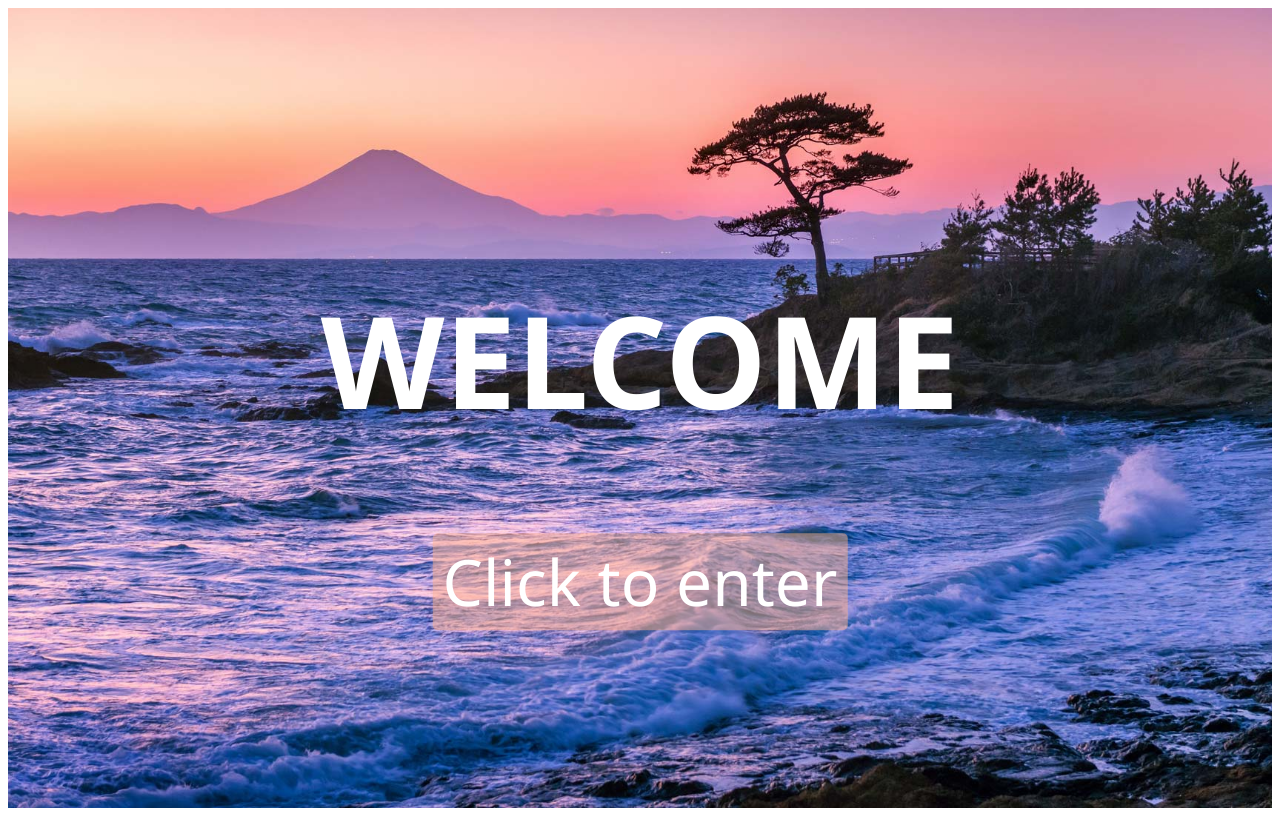
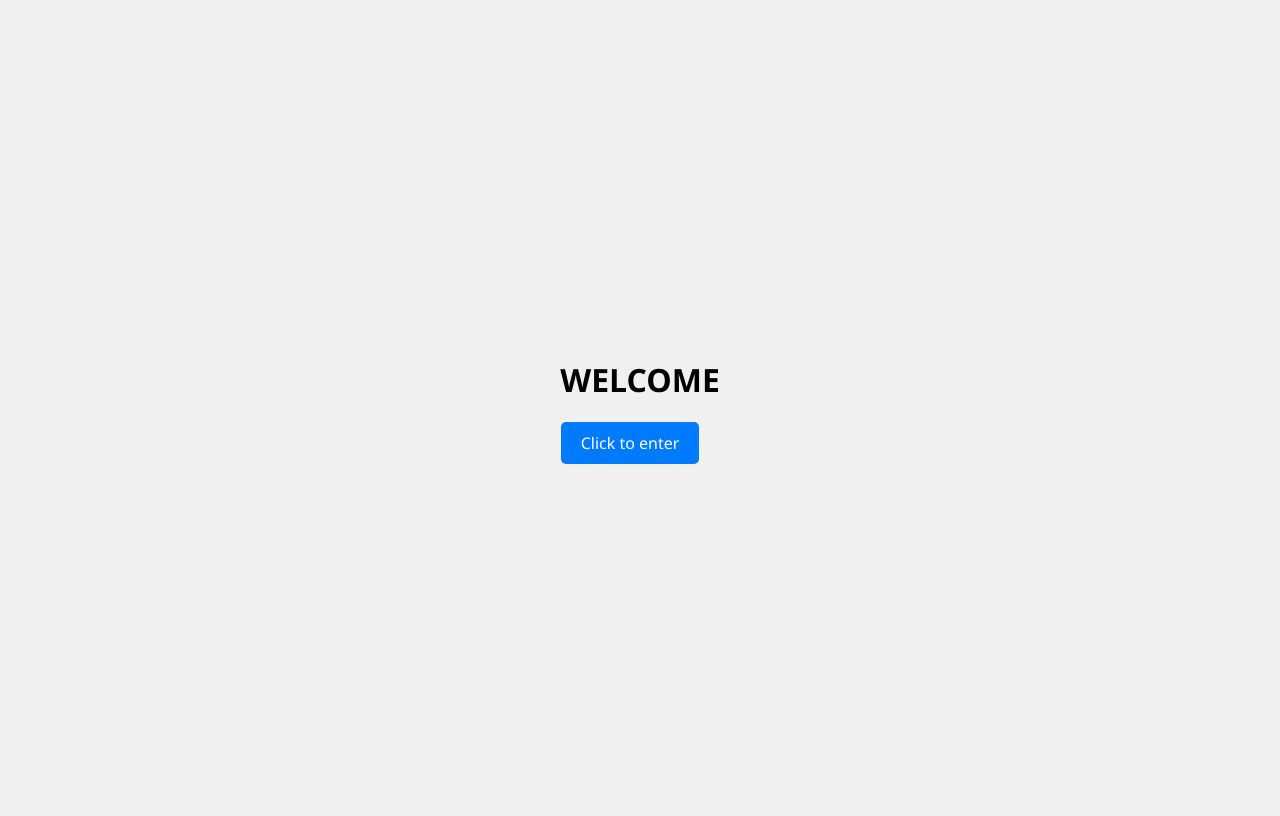
Before and after one commit to kunzhouli/website, a plain HTML site: page index.html in a window 1280 px wide. Drawn offline with Linux system fonts and the light colour scheme.

Commit message:
Update index.html

```diff
--- a/index.html
+++ b/index.html
@@ -1,17 +1,63 @@
 <!DOCTYPE html>
 <html lang="en">
 <head>
-  <meta charset="UTF-8">
-  <meta name="viewport" content="width=device-width, initial-scale=1.0">
-  <title>Welcome_page</title>
-  <link rel="stylesheet" href="styles.css">
+    <meta charset="UTF-8">
+    <meta name="viewport" content="width=device-width, initial-scale=1.0">
+    <title>Welcome</title>
+    <style>
+        body {
+            margin: 0;
+            padding: 0;
+            display: flex;
+            justify-content: center;
+            align-items: center;
+            height: 100vh;
+            background-color: #f0f0f0;
+        }
+        .image-container {
+            text-align: center;
+        }
+        .text-content {
+            margin-bottom: 20px;
+        }
+        h1 {
+            font-family: 'Segoe UI', sans-serif;
+        }
+        .button {
+            display: inline-block;
+            padding: 10px 20px;
+            background-color: #007bff;
+            color: white;
+            text-decoration: none;
+            border-radius: 5px;
+            font-family: 'Segoe UI', sans-serif;
+        }
+        .button-container {
+            display: flex;
+            align-items: center;
+            justify-content: center;
+        }
+        .cf-turnstile {
+            margin-left: 20px;
+        }
+    </style>
+    <script src="https://challenges.cloudflare.com/turnstile/v0/api.js" async defer></script>
 </head>
 <body>
-  <div class="image-container">
-    <div class="text-content">
-      <h1 style="font-family: 'Segoe UI', sans-serif;">WELCOME</h1>
-      <a href="index_true.html" class="button">Click to enter</a>
+    <div class="image-container">
+        <div class="text-content">
+            <h1 id="welcome">WELCOME</h1>
+        </div>
+        <div class="button-container">
+            <a href="index_true.html" class="button" id="enter-button" disabled>Click to enter</a>
+            <div class="cf-turnstile" data-sitekey="0x4AAAAAAAh-ck9Z3kRdurup"></div>
+        </div>
     </div>
-  </div>
+
+    <script>
+        window.onloadTurnstileCallback = function() {
+            document.getElementById("enter-button").disabled = false;
+        }
+    </script>
 </body>
 </html>
```
